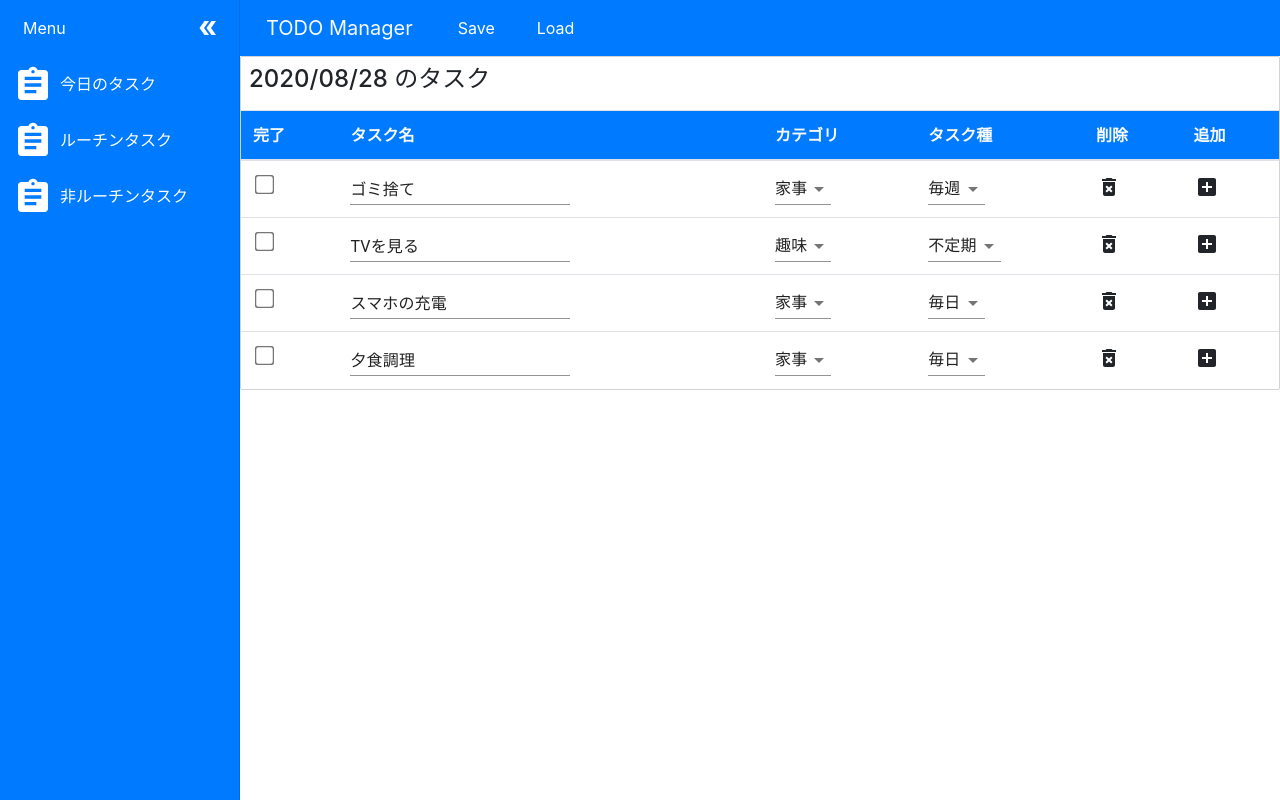
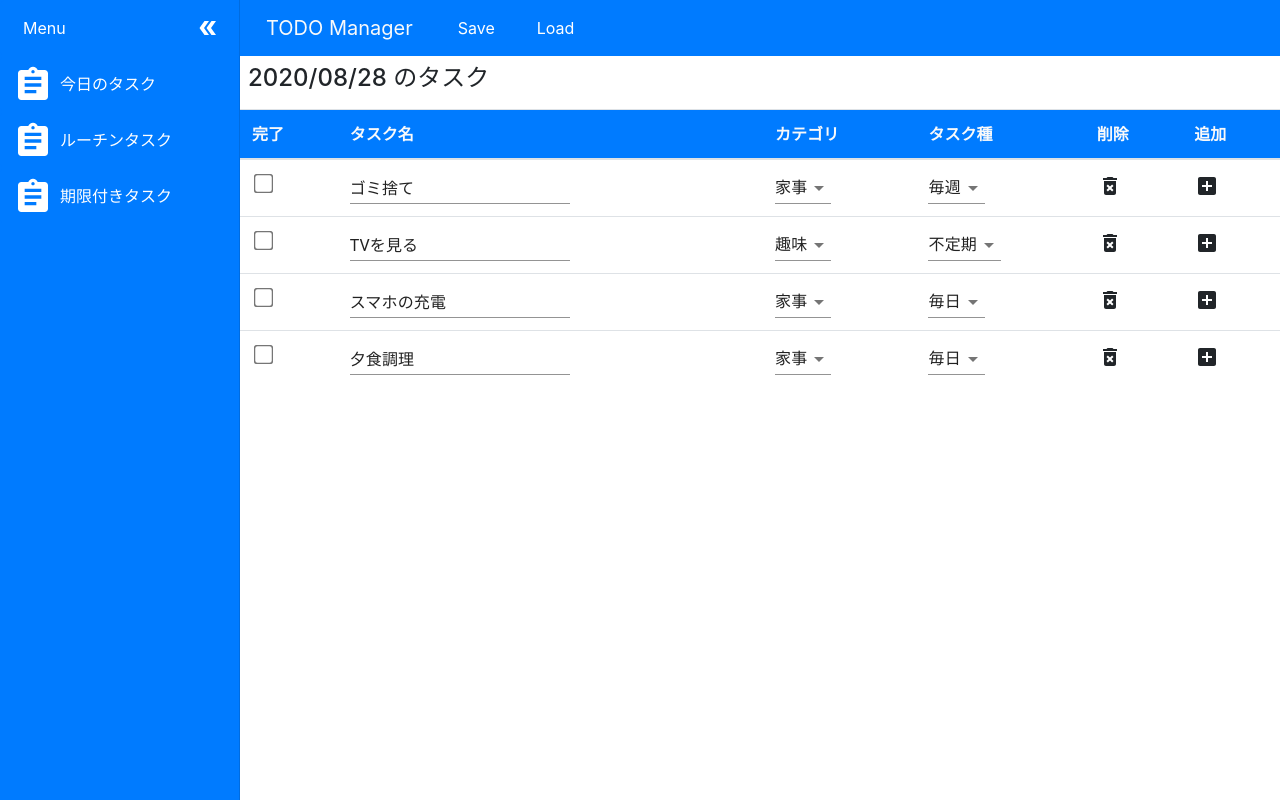
Before and after one commit to ritafuni/todo-manager, a React (Create React App) app: page / in a window 1280 px wide. Built offline with nearby package versions, Linux system fonts and the light colour scheme.

Commit message:
enabled sidebar buttons to change pages

```diff
--- a/src/App.jsx
+++ b/src/App.jsx
@@ -1,6 +1,8 @@
 import React from 'react';
-import initialData from './initial-data';
-import Column from './Components/Column';
+import { initialTasks } from './initial-data';
+import TodayTaskList from './Components/TodayTaskList';
+import Routines from './Components/Routines';
+import DeadlineTasks from './Components/DeadlineTasks';
 import Menubar from './Components/Menubar';
 import Sidebar from './Components/Sidebar';
 import { DragDropContext } from 'react-beautiful-dnd';
@@ -8,9 +10,11 @@ import { DragDropContext } from 'react-beautiful-dnd';
 
 function App(){
   //state: TODO data
-  const [state, changeState] = React.useState(initialData);
+  const [state, changeState] = React.useState(initialTasks);
   //drawer open
   const [drawerOpen, changeDrawerState] = React.useState(true);
+  //page state
+  const [pageState, changePageState] = React.useState("today-task");
   const LOCALSTORAGE_KEY = 'TODO-Manager';
 
   function SaveJSON(){
@@ -20,14 +24,13 @@ function App(){
 
   function LoadJSON(){
     const storeData = window.localStorage.getItem(LOCALSTORAGE_KEY);
-    const json = storeData ? JSON.parse(storeData) : initialData;
+    const json = storeData ? JSON.parse(storeData) : initialTasks;
     changeState(
       json
     );
   }
 
   function ToggleDrawer(){
-    console.log("toggle")
     changeDrawerState(!drawerOpen);
   }
 
@@ -115,6 +118,10 @@ function App(){
     });
   }
 
+  function ChangePage(page){
+    changePageState(page);
+  }
+
   //resultに結果が入ってくる
   function onDragEnd(result){
     const {draggableId, source, destination} = result;
@@ -150,7 +157,7 @@ function App(){
     });
   }
 
-  const loadColumn = "column-1";
+  const loadColumn = 'column-1';
   const column = state.columns[loadColumn];
   const tasks = state.columns[loadColumn].taskIds.map(taskId => state.tasks[taskId]);
   return (
@@ -164,10 +171,13 @@ function App(){
       <Sidebar
         drawerOpen={drawerOpen}
         toggleDrawer={ToggleDrawer}
+        changePage={ChangePage}
       />
       <DragDropContext onDragEnd={onDragEnd}>
-        <Column
-          key={state.columns["column-1"].id}
+        {
+          (pageState === 'today-task') &&
+          <TodayTaskList
+            key={state.columns['column-1'].id}
             column={column}
             tasks={tasks}
             addFunc={AddTask}
@@ -175,6 +185,15 @@ function App(){
             editFunc={EditTask}
             drawerOpen={drawerOpen}
           />
+        }
+        {
+          (pageState === 'routines') &&
+          <Routines drawerOpen={drawerOpen} />
+        }
+        {
+          (pageState === 'deadline-task') &&
+          <DeadlineTasks drawerOpen={drawerOpen} />
+        }
       </DragDropContext>
     </div>
   );
--- /dev/null
+++ b/src/Components/DeadlineTasks.jsx
@@ -0,0 +1,25 @@
+import React from 'react';
+import styled from 'styled-components';
+import { drawerWidth } from './Sidebar';
+
+const Container = styled.div`
+  margin-left: ${props => props.drawerOpen ? drawerWidth : 0}px;
+  display: flex;
+  flex-direction: column;
+`;
+
+const Title = styled.h4`
+  padding: 8px;
+`;
+
+function DeadlineTasks(props){
+  return (
+    <Container drawerOpen={props.drawerOpen}>
+      <Title>
+        期限付きタスク
+      </Title>
+    </Container>
+  );
+}
+
+export default DeadlineTasks;
--- a/src/Components/Menubar.jsx
+++ b/src/Components/Menubar.jsx
@@ -25,7 +25,7 @@ function Menubar(props){
       drawerOpen={props.drawerOpen}
     >
       <MenuOpenButton
-        className='btn'
+        className='btn btn-primary'
         onClick={props.toggleDrawer}
         drawerOpen={props.drawerOpen}
       >
--- /dev/null
+++ b/src/Components/Routines.jsx
@@ -0,0 +1,25 @@
+import React from 'react';
+import styled from 'styled-components';
+import { drawerWidth } from './Sidebar';
+
+const Container = styled.div`
+  margin-left: ${props => props.drawerOpen ? drawerWidth : 0}px;
+  display: flex;
+  flex-direction: column;
+`;
+
+const Title = styled.h4`
+  padding: 8px;
+`;
+
+function Routines(props){
+  return (
+    <Container drawerOpen={props.drawerOpen}>
+      <Title>
+        ルーチンタスク
+      </Title>
+    </Container>
+  );
+}
+
+export default Routines;
--- a/src/Components/Sidebar.jsx
+++ b/src/Components/Sidebar.jsx
@@ -50,14 +50,14 @@ function Sidebar(props){
       <CloseButton className='btn btn-primary' onClick={props.toggleDrawer}>
         <div>Menu</div><DoubleArrowIcon />
       </CloseButton>
-      <MenuButton className='btn btn-primary'>
+      <MenuButton className='btn btn-primary' onClick={() => props.changePage("today-task")}>
         <AssignmentIcon /><div>今日のタスク</div>
       </MenuButton>
-      <MenuButton className='btn btn-primary'>
+      <MenuButton className='btn btn-primary' onClick={() => props.changePage("routines")}>
         <AssignmentIcon /><div>ルーチンタスク</div>
       </MenuButton>
-      <MenuButton className='btn btn-primary'>
-        <AssignmentIcon /><div>非ルーチンタスク</div>
+      <MenuButton className='btn btn-primary' onClick={() => props.changePage("deadline-task")}>
+        <AssignmentIcon /><div>期限付きタスク</div>
       </MenuButton>
     </CustomDrawer>
   );
--- a/src/Components/Column.jsx
+++ b/src/Components/TodayTaskList.jsx
@@ -6,8 +6,6 @@ import { drawerWidth } from './Sidebar';
 
 const Container = styled.div`
   margin-left: ${props => props.drawerOpen ? drawerWidth : 0}px;
-  border: 1px solid lightgrey;
-  border-radius: 2px;
   display: flex;
   flex-direction: column;
 
@@ -26,7 +24,7 @@ const Title = styled.h4`
   padding: 8px;
 `;
 
-function Column(props){
+function TodayTaskList(props){
   return (
     <Container drawerOpen={props.drawerOpen}>
       <Title>
@@ -68,4 +66,4 @@ function Column(props){
   );
 }
 
-export default Column;
+export default TodayTaskList;
--- a/src/initial-data.js
+++ b/src/initial-data.js
@@ -1,4 +1,4 @@
-const initialData = {
+export const initialTasks = {
   tasks: {
     "task-1": { id: "task-1", content: "ゴミ捨て", category: "家事", taskType: "毎週"},
     "task-2": { id: "task-2", content: "TVを見る", category: "趣味", taskType: "不定期"},
@@ -15,4 +15,6 @@ const initialData = {
   }
 };
 
-export default initialData;
+export const initialRoutines = {
+
+};
```
Lines whose indentation alone changed are shown as unchanged.
